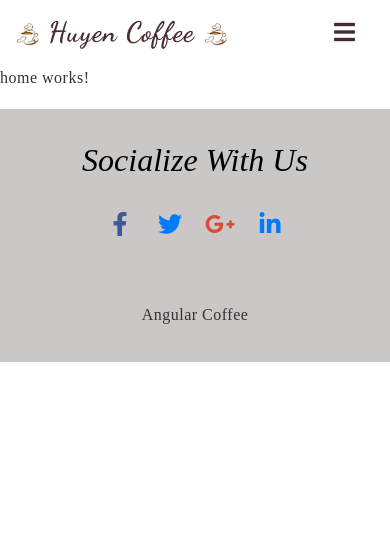
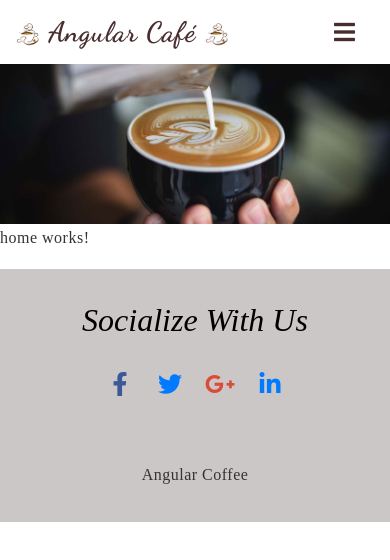
Before and after one commit to ducnguyenh/ducnguyenh.github.io, an Angular app in the folder angular-coffee/: page / in a window 390 px wide. Shown: the top 560 px of the page. Built offline with nearby package versions, Linux system fonts and the light colour scheme; a web font is replaced by a local one.

Commit message:
update-banner

```diff
--- a/angular-coffee/src/app/app.component.html
+++ b/angular-coffee/src/app/app.component.html
@@ -1,5 +1,5 @@
 <app-header></app-header>
-<!-- <app-banner></app-banner> -->
+<app-banner></app-banner>
 <router-outlet></router-outlet>
 
 <app-footer></app-footer>
--- a/angular-coffee/src/app/app.module.ts
+++ b/angular-coffee/src/app/app.module.ts
@@ -5,12 +5,14 @@
 import { AppComponent } from './app.component';
 import { HeaderComponent } from './shared/components/header/header.component';
 import { FooterComponent } from './shared/components/footer/footer.component';
+import { BannerComponent } from './shared/components/banner/banner.component';
 
 @NgModule({
   declarations: [
     AppComponent,
     HeaderComponent,
-    FooterComponent
+    FooterComponent,
+    BannerComponent
   ],
   imports: [
     BrowserModule,
--- /dev/null
+++ b/angular-coffee/src/app/shared/components/banner/banner.component.html
@@ -0,0 +1,3 @@
+<div class="banner-tag">
+
+</div>
--- /dev/null
+++ b/angular-coffee/src/app/shared/components/banner/banner.component.scss
@@ -0,0 +1,40 @@
+.banner-tag {
+  background: url(/assets/images/banner2.jpg) no-repeat center;
+  background-size: cover;
+  -webkit-background-size: cover;
+  -moz-background-size: cover;
+  -o-background-size: cover;
+  -ms-background-size: cover;
+  min-height: 400px;
+}
+
+// reponsive
+@media (max-width: 1440px) {
+  .banner-tag {
+    min-height: 300px;
+  }
+}
+
+@media (max-width: 1080px) {
+  .banner-tag {
+    min-height: 250px;
+  }
+}
+
+@media (max-width: 667px) {
+  .banner-tag {
+    min-height: 200px;
+  }
+}
+
+@media (max-width: 414px) {
+  .banner-tag {
+    min-height: 160px;
+  }
+}
+
+@media (max-width: 320) {
+  .banner-tag {
+    min-height: 120px;
+  }
+}
--- /dev/null
+++ b/angular-coffee/src/app/shared/components/banner/banner.component.ts
@@ -0,0 +1,15 @@
+import { Component, OnInit } from '@angular/core';
+
+@Component({
+  selector: 'app-banner',
+  templateUrl: './banner.component.html',
+  styleUrls: ['./banner.component.scss']
+})
+export class BannerComponent implements OnInit {
+
+  constructor() { }
+
+  ngOnInit() {
+  }
+
+}
--- a/angular-coffee/src/app/shared/components/header/header.component.html
+++ b/angular-coffee/src/app/shared/components/header/header.component.html
@@ -7,7 +7,7 @@
     <div class="brand">
       <a class="brand-logo" routerLink="/">
       <img id="logo" src="assets/images/logo.png" alt="logo" />
-      huyen coffee
+      angular café
       <img id="logo" src="assets/images/logo.png" alt="logo" />
     </a>
     </div>
```
Also changed, not shown: angular-coffee/src/assets/images/banner2.jpg (added).
